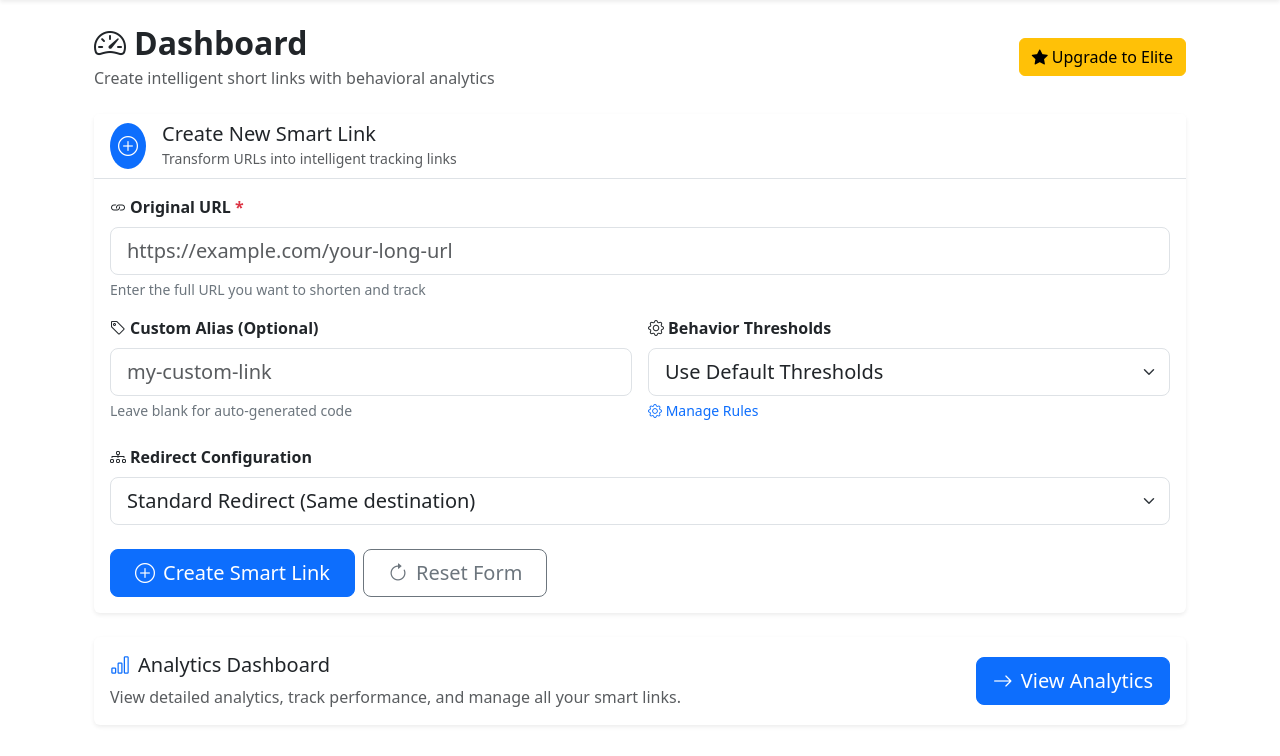
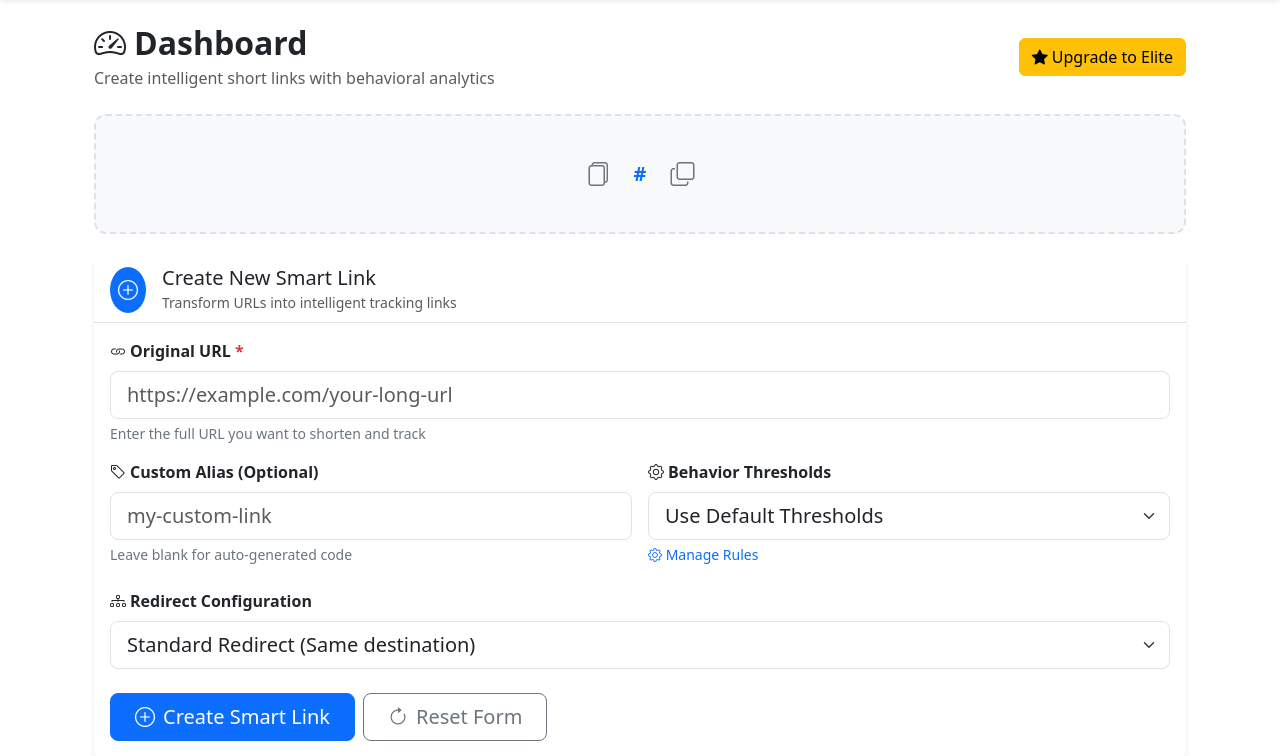
Before and after one commit to Sandipxg/Smart-Link-Intelligence, a Flask app: template templates/index.html in a window 1280 px wide. Shown: the part 72-828 px from the top of the page. Before the commit the page ends 779 px from the top, so only its background shows below. Run offline with Flask 3, Linux system fonts and the light colour scheme; the template is opened without the code that fills it: most values are stand-ins (such as "Sample title", 1, 10 or a date in 2020).

Commit message:
link box on dashboard

```diff
--- a/app.py
+++ b/app.py
@@ -153,7 +153,8 @@ def create_app() -> Flask:
             "linkStats": [{"state": row["state"], "count": row["count"]} for row in link_stats]
         }
 
-        return render_template("index.html", links=links, chart_data=chart_data, behavior_rules=behavior_rules)
+        new_link = session.pop('new_link', None)
+        return render_template("index.html", links=links, chart_data=chart_data, behavior_rules=behavior_rules, new_link=new_link)
 
 
     @app.route("/create", methods=["POST"])
@@ -213,6 +214,9 @@ def create_app() -> Flask:
             flash(f"An unexpected error occurred: {str(e)}", "danger")
             return redirect(url_for("index"))
         flash(f"Link created with code {code}", "success")
+        # Store full link for the success box on dashboard
+        base_url = request.host_url.rstrip('/')
+        session['new_link'] = f"{base_url}/r/{code}"
         return redirect(url_for("index"))
 
     @app.route("/r/<code>")
--- a/static/css/style.css
+++ b/static/css/style.css
@@ -394,3 +394,33 @@
     background: linear-gradient(45deg, #f39c12, #e67e22);
     color: white;
 }
+
+/* New Link Success Box */
+.new-link-box {
+    background-color: #f8f9fa;
+    border: 2px dashed #dee2e6;
+    border-radius: 12px;
+    padding: 1.5rem;
+    transition: all 0.3s ease;
+    animation: fadeIn 0.5s ease-out;
+}
+
+.new-link-box:hover {
+    border-color: #0d6efd;
+    background-color: #f0f7ff;
+    box-shadow: 0 4px 15px rgba(13, 110, 253, 0.1);
+}
+
+.copy-icon {
+    cursor: pointer;
+    color: #6c757d;
+    transition: all 0.2s ease;
+    padding: 8px;
+    border-radius: 8px;
+}
+
+.copy-icon:hover {
+    color: #0d6efd;
+    background-color: rgba(13, 110, 253, 0.1);
+    transform: scale(1.1);
+}
--- a/templates/index.html
+++ b/templates/index.html
@@ -32,6 +32,19 @@
         </div>
         {% endif %}
       </div>
+
+      <!-- New Link Success Box -->
+      {% if new_link %}
+      <div class="new-link-box fade-in mb-4">
+        <div class="d-flex align-items-center justify-content-center gap-3 py-2">
+          <i class="bi bi-files fs-4 copy-icon" onclick="copyToClipboard('{{ new_link }}', this)" title="Copy link"></i>
+          <a href="{{ new_link }}" target="_blank" class="text-decoration-none fw-bold fs-5 text-primary">
+            {{ new_link }}
+          </a>
+          <i class="bi bi-copy fs-4 copy-icon" onclick="copyToClipboard('{{ new_link }}', this)" title="Copy link"></i>
+        </div>
+      </div>
+      {% endif %}
 
       <!-- Create Link Section -->
       <div class="card shadow-sm border-0 mb-4">
@@ -194,6 +207,19 @@
 </script>
 {% endif %}
 
+<script>
+  function copyToClipboard(text, element) {
+    navigator.clipboard.writeText(text).then(() => {
+      const originalClass = element.className;
+      element.className = 'bi bi-check2 text-success fs-4';
+      setTimeout(() => {
+        element.className = originalClass;
+      }, 2000);
+    }).catch(err => {
+      console.error('Failed to copy: ', err);
+    });
+  }
+</script>
 <script src="{{ url_for('static', filename='js/link_management.js') }}"></script>
 
 {% endblock %}
```
